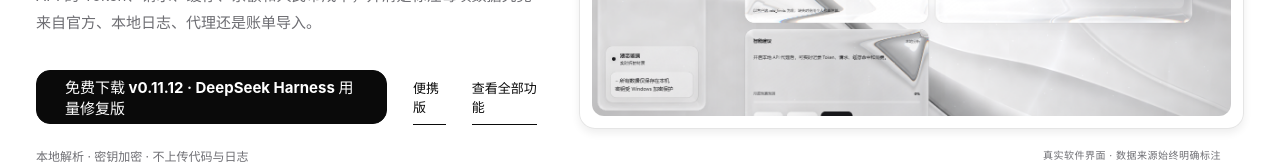
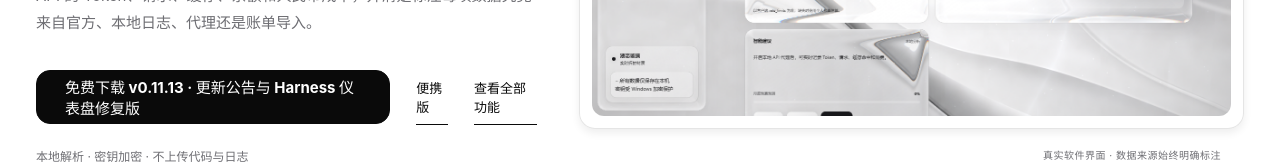
Before and after one commit to fatimabentz691-max/token-manager, a React (Vite) app: page / in a window 1280 px wide. Shown: the part 635-800 px from the top of the page. Built offline with nearby package versions, Linux system fonts and the light colour scheme; no server answers.

Commit message:
更新 Token Manager v0.11.13 官网内容

```diff
--- a/src/App.jsx
+++ b/src/App.jsx
@@ -23,15 +23,15 @@ const fallbackSiteContent = {
   privacy_note: "本地解析 · 密钥加密 · 不上传代码与日志",
 };
 const fallbackRelease = {
-  version: "0.11.12",
-  title: "DeepSeek Harness 用量修复版",
+  version: "0.11.13",
+  title: "更新公告与 Harness 仪表盘修复版",
   download_href: `${cloudBaseUrl}/v1/download/latest?source=github-pages`,
-  portable_href: "https://github.com/fatimabentz691-max/HUSSEL/releases/download/v0.11.12/TokenManager_0.11.12_x64-portable.exe",
-  file_name: "Token.Manager_0.11.12_x64-setup.exe",
-  size_bytes: 11146306,
-  sha256: "3F5390750FE3AF91C4D21BDCD34532AEB87BC15824DB59F02C762EB9BEB7B2CE",
-  published_at: "2026-08-14T04:46:07.000Z",
-  notes: "修复 DeepSeek Harness 本地总览不显示代理拦截 Token 与请求表格的问题；已接入本机代理时合并该接入账户的代理实测记录（真实 usage 优先），仅合并用户明确接入的账户。",
+  portable_href: "https://github.com/fatimabentz691-max/HUSSEL/releases/download/v0.11.13/TokenManager_0.11.13_x64-portable.exe",
+  file_name: "Token.Manager_0.11.13_x64-setup.exe",
+  size_bytes: 11144332,
+  sha256: "05105FDFEAADCB9C77C682CE93A6A3C078D63A51461C91EE3297A3D42A01E2B1",
+  published_at: "2026-08-14T05:40:00.000Z",
+  notes: "更新公告改为与软件公告同位置的内容区内嵌横幅，修复液态玻璃主题下被左侧菜单栏遮挡的问题；同时包含 DeepSeek Harness 仪表盘修复（本地总览合并本机代理拦截用量）。",
 };
 
 const versionNumber = (value) => String(value || "").split(".").reduce((total, part) => total * 1000 + (Number.parseInt(part, 10) || 0), 0);
```
